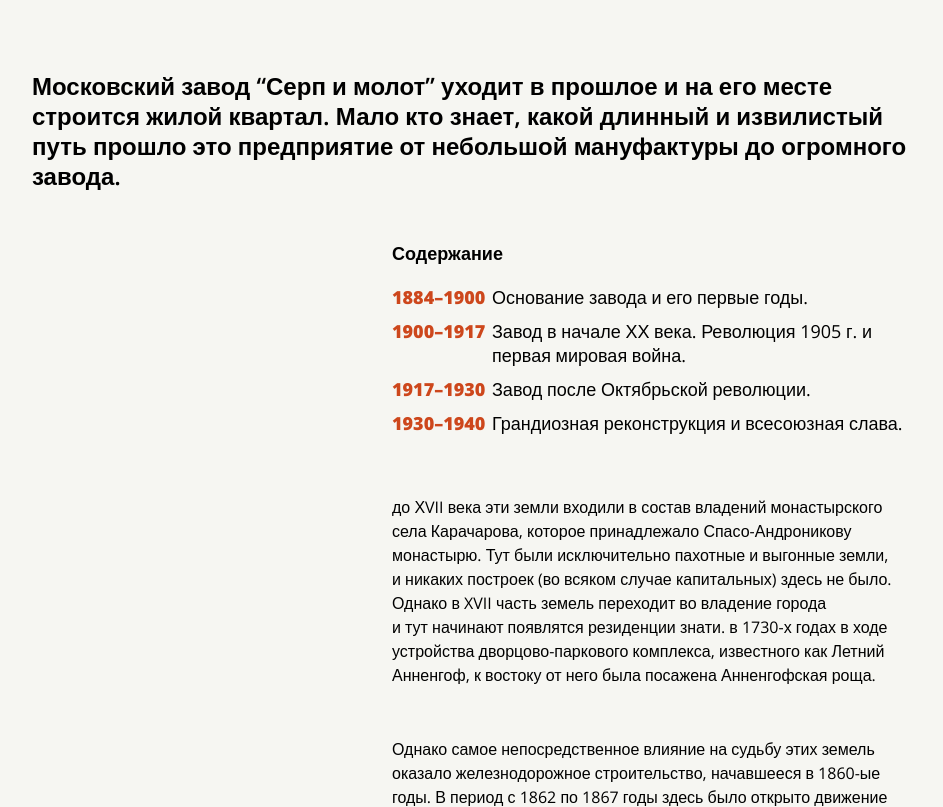
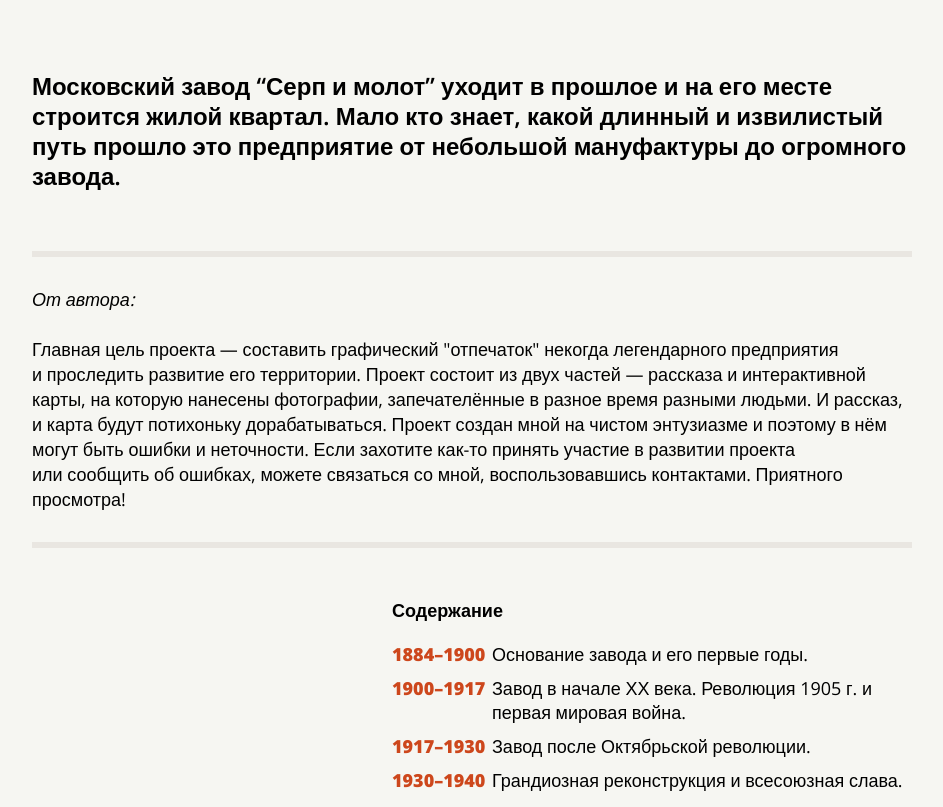
Before and after one commit to strizhas/hiddenHistory, a Django app: page /mmz/ in a window 1280 px wide. Shown: the part 450-1257 px from the top of the page, without its empty margins (168-1111 px from the left). Run offline with Django 3.2, Linux system fonts and the light colour scheme.

Commit message:
добавил аннотацию в начале

```diff
--- a/map/static/css/history-page.css
+++ b/map/static/css/history-page.css
@@ -47,6 +47,13 @@
   padding: 10px 0;
   font-size: 16px;
   line-height: 24px; }
+
+.text-annotation-wide {
+  width: 100%;
+  border-top: 6px solid #E9E6E1;
+  border-bottom: 6px solid #E9E6E1;
+  padding: 30px 0;
+  margin: 60px 0 30px 0; }
 
 .number {
   margin: 60px 0 40px 0; }
--- a/map/templates/longread/assets/history-page.scss
+++ b/map/templates/longread/assets/history-page.scss
@@ -4,6 +4,7 @@
 $ascent_blue: #9FC7D3;
 $ascent_red: #CD471C;
 $ascent_gray: #999999;
+$light_gray: #E9E6E1;
 
 $size_10_column: 880px;
 $size_8_column: 700px;
@@ -73,6 +74,14 @@
     padding: 10px 0;
     font-size: 16px;
     line-height: 24px;
+}
+
+.text-annotation-wide {
+    width: 100%;
+    border-top: 6px solid $light_gray;
+    border-bottom: 6px solid $light_gray;
+    padding: 30px 0;
+    margin: 60px 0 30px 0;
 }
 
 .number {
--- a/map/templates/longread/data/СиМ-история.json
+++ b/map/templates/longread/data/СиМ-история.json
@@ -5,6 +5,7 @@
       "Text": "до ХVII века эти земли входили в&nbsp;состав владений монастырского села Карачарова, которое принадлежало Спасо-Андроникову монастырю. Тут&nbsp;были исключительно пахотные и&nbsp;выгонные земли, и&nbsp;никаких построек (во всяком случае капитальных) здесь не&nbsp;было. Однако в&nbsp;XVII часть земель переходит во владение города и&nbsp;тут&nbsp;начинают появлятся резиденции знати. в 1730-х годах в&nbsp;ходе устройства дворцово-паркового комплекса, известного как Летний Анненгоф, к&nbsp;востоку от&nbsp;него была посажена Анненгофская роща."
     },
     {
+      "Intro": "Главная цель проекта — составить графический \"отпечаток\" некогда легендарного предприятия и&nbsp;проследить развитие его&nbsp;территории. Проект состоит из&nbsp;двух частей — рассказа и&nbsp;интерактивной карты, на&nbsp;которую нанесены фотографии, запечателённые в&nbsp;разное время разными людьми. И&nbsp;рассказ, и&nbsp;карта будут потихоньку дорабатываться. Проект создан мной на&nbsp;чистом энтузиазме и поэтому в&nbsp;нём могут быть ошибки и&nbsp;неточности. Если захотите как-то принять участие в&nbsp;развитии проекта или&nbsp;сообщить об&nbsp;ошибках, можете связаться со&nbsp;мной, воспользовавшись контактами. Приятного просмотра!",
       "Text": "Однако самое непосредственное влияние на&nbsp;судьбу этих земель оказало железнодорожное строительство, начавшееся в&nbsp;1860-ые годы. В&nbsp;период с&nbsp;1862 по&nbsp;1867 годы здесь было открыто движение по&nbsp;трём направлениям&nbsp;- нижегородскому, казанскому и&nbsp;курскому. Наличие такой системы коммуникаций сделало этот район привлекательным для&nbsp;крупной промышленности."
     }
   ],
@@ -161,7 +162,7 @@
     {
       "Number": 1.6,
       "Measure": "м²",
-      "Text": "жилая площадь в&nbsp;бараках на&nbsp;одного человека (1936 г)"
+      "Text": "жилая площадь в&nbsp;бараках на&nbsp;одного человека (1936 г.)"
     }
   ],
   "quotes": [
--- a/map/templates/longread/layouts/partials/prologue.html
+++ b/map/templates/longread/layouts/partials/prologue.html
@@ -8,10 +8,13 @@
     </header>
 <article class="content-wrapper">
     <section class="chapter" id="chapter-0">
-
         <div id="header-out-trigger"></div>
         <div class="content-10-column">
             <p class="text-intro">{{ (index $data.chapter_0 0).Intro | safeHTML }}</p>
+            <p class="text-annotation-wide">
+                <i>От автора:</i><br><br>
+                {{ (index $data.chapter_0 1).Intro | safeHTML }}
+            </p>
             <div class="text-section content-6-column">
                 {{ partial "components/timeline_navigation.html" . }}
                 <p class="text-regular">{{ (index $data.chapter_0 0).Text | safeHTML }}</p>
--- a/map/templates/longread/public/django-templates/chapter_4/index.html
+++ b/map/templates/longread/public/django-templates/chapter_4/index.html
@@ -64,7 +64,7 @@
 <div class="number number-big">
     <p><span class="prefix"> </span><span class="value">1.6 </span>
         <span class="measure">м²</span><br>
-        <span class="caption">жилая площадь в&nbsp;бараках на&nbsp;одного человека (1936 г)</span>
+        <span class="caption">жилая площадь в&nbsp;бараках на&nbsp;одного человека (1936 г.)</span>
     </p>
 </div>
                 <p class="text-regular">Именно в&nbsp;таком состоянии предприятие вступило в&nbsp;великую отечественную войну. Продолжение следует...</p>
--- a/map/templates/longread/public/django-templates/prologue/index.html
+++ b/map/templates/longread/public/django-templates/prologue/index.html
@@ -19,10 +19,13 @@
     </header>
 <article class="content-wrapper">
     <section class="chapter" id="chapter-0">
-
         <div id="header-out-trigger"></div>
         <div class="content-10-column">
             <p class="text-intro">Московский завод “Серп и молот” уходит в&nbsp;прошлое и&nbsp;на&nbsp;его&nbsp;месте строится жилой квартал. Мало кто знает, какой длинный и&nbsp;извилистый путь прошло это&nbsp;предприятие от&nbsp;небольшой мануфактуры до&nbsp;огромного завода.</p>
+            <p class="text-annotation-wide">
+                <i>От автора:</i><br><br>
+                Главная цель проекта — составить графический "отпечаток" некогда легендарного предприятия и&nbsp;проследить развитие его&nbsp;территории. Проект состоит из&nbsp;двух частей — рассказа и&nbsp;интерактивной карты, на&nbsp;которую нанесены фотографии, запечателённые в&nbsp;разное время разными людьми. И&nbsp;рассказ, и&nbsp;карта будут потихоньку дорабатываться. Проект создан мной на&nbsp;чистом энтузиазме и поэтому в&nbsp;нём могут быть ошибки и&nbsp;неточности. Если захотите как-то принять участие в&nbsp;развитии проекта или&nbsp;сообщить об&nbsp;ошибках, можете связаться со&nbsp;мной, воспользовавшись контактами. Приятного просмотра!
+            </p>
             <div class="text-section content-6-column">
                 <b>Содержание</b><nav class="timeline-navigation">
         <a class="timeline-item" href="{% url 'mmz:history' %}"><b>1884–1900</b><span>Основание завода и его первые годы.</span></a>
--- a/map/templates/longread/public/static/chapter_4/index.html
+++ b/map/templates/longread/public/static/chapter_4/index.html
@@ -67,7 +67,7 @@
 <div class="number number-big">
     <p><span class="prefix"> </span><span class="value">1.6 </span>
         <span class="measure">м²</span><br>
-        <span class="caption">жилая площадь в&nbsp;бараках на&nbsp;одного человека (1936 г)</span>
+        <span class="caption">жилая площадь в&nbsp;бараках на&nbsp;одного человека (1936 г.)</span>
     </p>
 </div>
                 <p class="text-regular">Именно в&nbsp;таком состоянии предприятие вступило в&nbsp;великую отечественную войну. Продолжение следует...</p>
--- a/map/templates/longread/public/static/prologue/index.html
+++ b/map/templates/longread/public/static/prologue/index.html
@@ -22,10 +22,13 @@
     </header>
 <article class="content-wrapper">
     <section class="chapter" id="chapter-0">
-
         <div id="header-out-trigger"></div>
         <div class="content-10-column">
             <p class="text-intro">Московский завод “Серп и молот” уходит в&nbsp;прошлое и&nbsp;на&nbsp;его&nbsp;месте строится жилой квартал. Мало кто знает, какой длинный и&nbsp;извилистый путь прошло это&nbsp;предприятие от&nbsp;небольшой мануфактуры до&nbsp;огромного завода.</p>
+            <p class="text-annotation-wide">
+                <i>От автора:</i><br><br>
+                Главная цель проекта — составить графический "отпечаток" некогда легендарного предприятия и&nbsp;проследить развитие его&nbsp;территории. Проект состоит из&nbsp;двух частей — рассказа и&nbsp;интерактивной карты, на&nbsp;которую нанесены фотографии, запечателённые в&nbsp;разное время разными людьми. И&nbsp;рассказ, и&nbsp;карта будут потихоньку дорабатываться. Проект создан мной на&nbsp;чистом энтузиазме и поэтому в&nbsp;нём могут быть ошибки и&nbsp;неточности. Если захотите как-то принять участие в&nbsp;развитии проекта или&nbsp;сообщить об&nbsp;ошибках, можете связаться со&nbsp;мной, воспользовавшись контактами. Приятного просмотра!
+            </p>
             <div class="text-section content-6-column">
                 <b>Содержание</b><nav class="timeline-navigation">
         <a class="timeline-item" href='/static/chapter_1/'><b>1884–1900</b><span>Основание завода и его первые годы.</span></a>
```
Also changed, not shown: map/templates/longread/public/history-page.css (+7 -0 lines).
